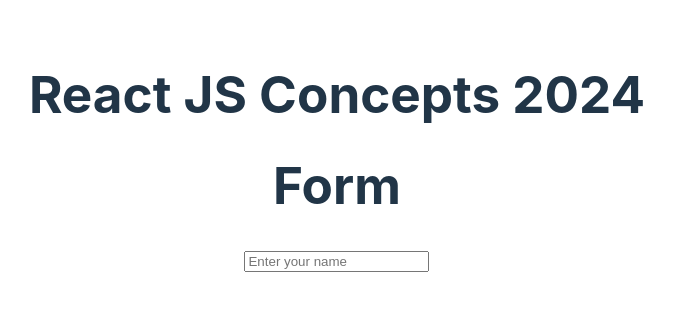
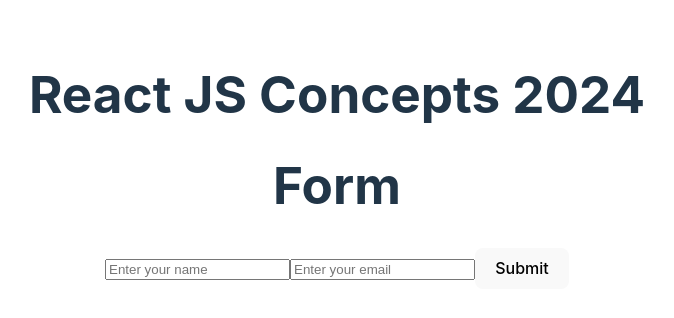
Before and after one commit to IB-ALA/REACT-TUTORIALS, a React (Vite) app in the folder reactjs-concepts-2024/: page / in a window 1280 px wide. Shown: the top 318 px of the page, without its empty margins (303-977 px from the left). Built offline with nearby package versions, Linux system fonts and the light colour scheme.

Commit message:
Form submission.

```diff
--- a/reactjs-concepts-2024/src/components/form/index.jsx
+++ b/reactjs-concepts-2024/src/components/form/index.jsx
@@ -1,25 +1,69 @@
 import { useEffect, useState } from "react";
 
 function FormComponent() {
+  // later, we can use useRef for it
+
   const [nameValue, setNameValue] = useState("");
+  const [emailValue, setEmailValue] = useState("");
+  const [formData, setFormData] = useState({ name: "", email: "" });
 
   function handleInputChange(e) {
-    console.log(e);
+    // console.log(e);
     const { value } = e.target;
     setNameValue(value);
+  }
+  function handleEmailChange(e) {
+    const { value } = e.target;
+    setEmailValue(value);
+  }
+
+  function handleSubmit(e) {
+    e.preventDefault();
+    // console.log("name value: ", nameValue);
+    // console.log("email value: ", emailValue);
+
+    console.log(formData);
+  }
+
+  function handleOnchange(e) {
+    // console.log(e.target.name);
+
+    const { name, value } = e.target;
+
+    setFormData({ ...formData, [name]: value });
+    // some api call here to save the data
+    console.log(formData);
   }
 
   return (
     <div>
       <h1>Form</h1>
+      <form onSubmit={handleSubmit}>
         <input
-        value={nameValue}
+          value={formData.name}
           type="text"
           name="name"
           id="name"
           placeholder="Enter your name"
-        onChange={handleInputChange}
+          onChange={handleOnchange}
+          // onChange={(e) =>
+          //   setFormData({ ...formData, [e.target.name]: e.target.value })
+          // }
         />
+        <input
+          value={formData.email}
+          type="email"
+          name="email"
+          id="email"
+          placeholder="Enter your email"
+          onChange={handleOnchange}
+          // onChange={(e) =>
+          //   setFormData({ ...formData, [e.target.name]: e.target.value })
+          // }
+        />
+
+        <button type="submit">Submit</button>
+      </form>
     </div>
   );
 }
```
Lines whose indentation alone changed are shown as unchanged.
